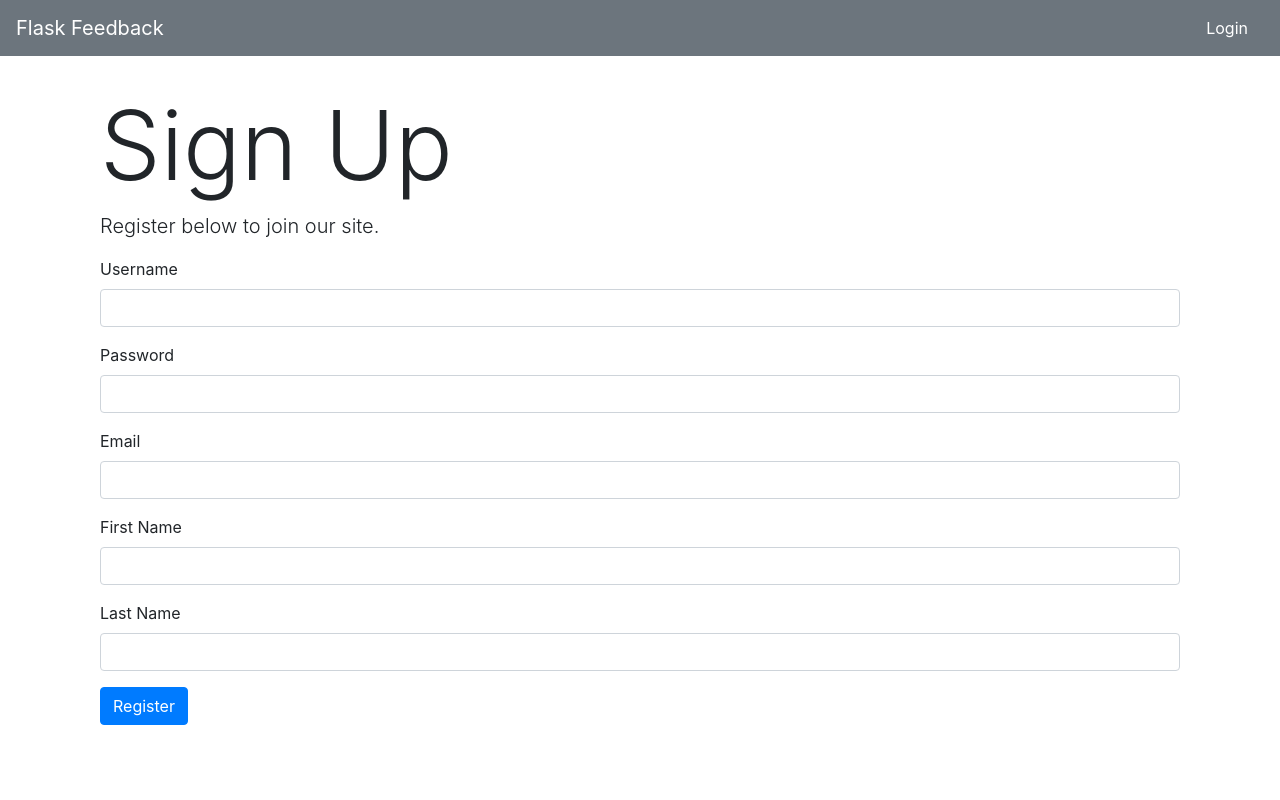
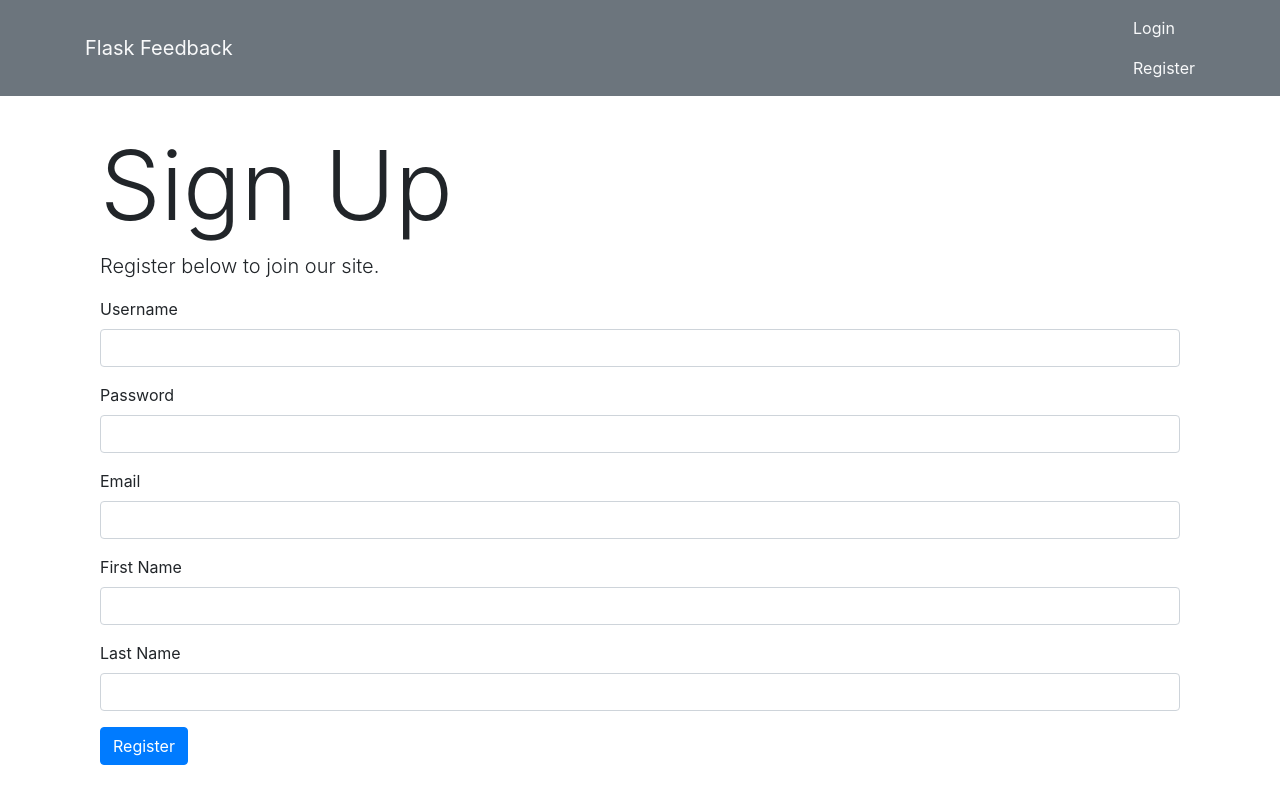
Before and after one commit to icym1lk/flask-feedback, a Flask app: page /register in a window 1280 px wide. Run offline with Flask 2, Linux system fonts and the light colour scheme; some libraries are stand-ins or nearby versions.

Commit message:
Navbar style changes

```diff
--- a/templates/base.html
+++ b/templates/base.html
@@ -10,12 +10,19 @@
     <title>{% block title %}{% endblock %}</title>
 </head>
 <body>
-    <div class="navbar navbar-light bg-secondary justify-content-between">
-          <div class="navbar-brand"><a class="text-white" href="/">Flask Feedback</a></div>
-          <form class="form-inline">
-            <a class="nav-link text-white" href="/login">Login</a>
-          </form>
-    </div>
+    <nav class="navbar navbar-light bg-secondary justify-content-between">
+        <div class="container">
+            <a class="navbar-brand text-light" href="/">Flask Feedback</a>
+            <ul class="nav navbar-nav flew-row float-right">
+                <li class="nav-item">
+                    <a href="/login" class="nav-link pr-3 text-light">Login</a>
+                </li>
+                <li class="nav-item">
+                    <a href="/register" class="nav-link text-light">Register</a>
+                </li>
+            </ul>
+        </div>
+    </nav>
 
     <div class="container" style="margin-top: 2em">
         <main>
```
